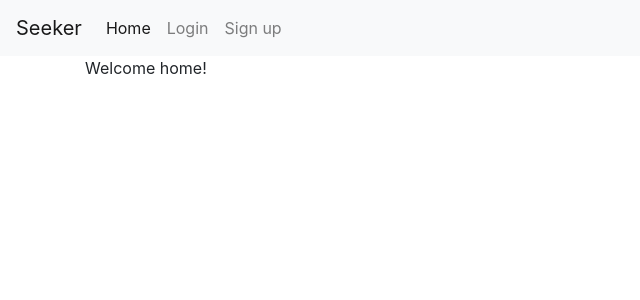
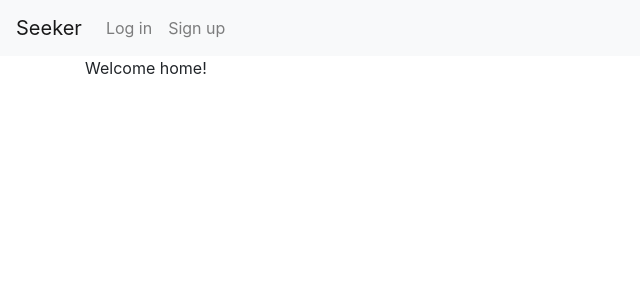
Before and after one commit to aaroncvega123/MessageBoard, a Django app: page /home in a window 1280 px wide. Shown: the top 300 px of the page, without its empty margins (0-640 px from the left). Run offline with Django 3.2, Linux system fonts and the light colour scheme; parts of the project's set-up code (start-up, migrations or seed data) failed here and were passed over; some libraries are stand-ins or nearby versions.

Commit message:
Removed redundant home button.  set hrefs on logout and profile button.

```diff
--- a/MessageBoard/message_board_site/static/scripts/util.js
+++ b/MessageBoard/message_board_site/static/scripts/util.js
@@ -22,9 +22,9 @@ function set_nav_bar_buttons(){
     if (cookie_dict['auth_key']) {
         var topnav = $('.navbar-nav');
         var profile_button = $('<li class="nav-item">')
-            .append($("<a class='nav-link' class='right'>").text(cookie_dict['email']));
+            .append($("<a class='nav-link' class='right' href=''>").text(cookie_dict['email']));
         var log_out_button = $('<li class="nav-item">')
-            .append($("<a class='nav-link' class='right'>").text('Log out'));
+            .append($("<a class='nav-link' class='right' href=''>").text('Log out'));
 
         log_out_button.appendTo(topnav);
         profile_button.appendTo(topnav);
@@ -35,7 +35,7 @@ function set_nav_bar_buttons(){
     else{
         var topnav = $('.navbar-nav');
         var login_button = $('<li class="nav-item">')
-            .append($("<a class='nav-link' class='right' href='/login'>").text('Login'));
+            .append($("<a class='nav-link' class='right' href='/login'>").text('Log in'));
         var sign_up_button = $('<li class="nav-item">')
             .append($("<a class='nav-link' class='right' href='/create_account'>").text('Sign up'));
         login_button.appendTo(topnav);
--- a/MessageBoard/message_board_site/templates/base.html
+++ b/MessageBoard/message_board_site/templates/base.html
@@ -18,16 +18,13 @@
 <body>
     <header>
         <nav class="navbar navbar-expand-lg navbar-light bg-light">
-            <a class="navbar-brand" href="#">Seeker</a>
+            <a class="navbar-brand" href="/home">Seeker</a>
             <button class="navbar-toggler" type="button" data-toggle="collapse" data-target="#navbarNav"
                 aria-controls="navbarNav" aria-expanded="false" aria-label="Toggle navigation">
                 <span class="navbar-toggler-icon"></span>
             </button>
             <div class="collapse navbar-collapse" id="navbarNav">
                 <ul class="navbar-nav">
-                    <li class="nav-item active">
-                        <a class="nav-link" href="/home">Home <span class="sr-only">(current)</span></a>
-                    </li>
                 </ul>
             </div>
         </nav>
```
